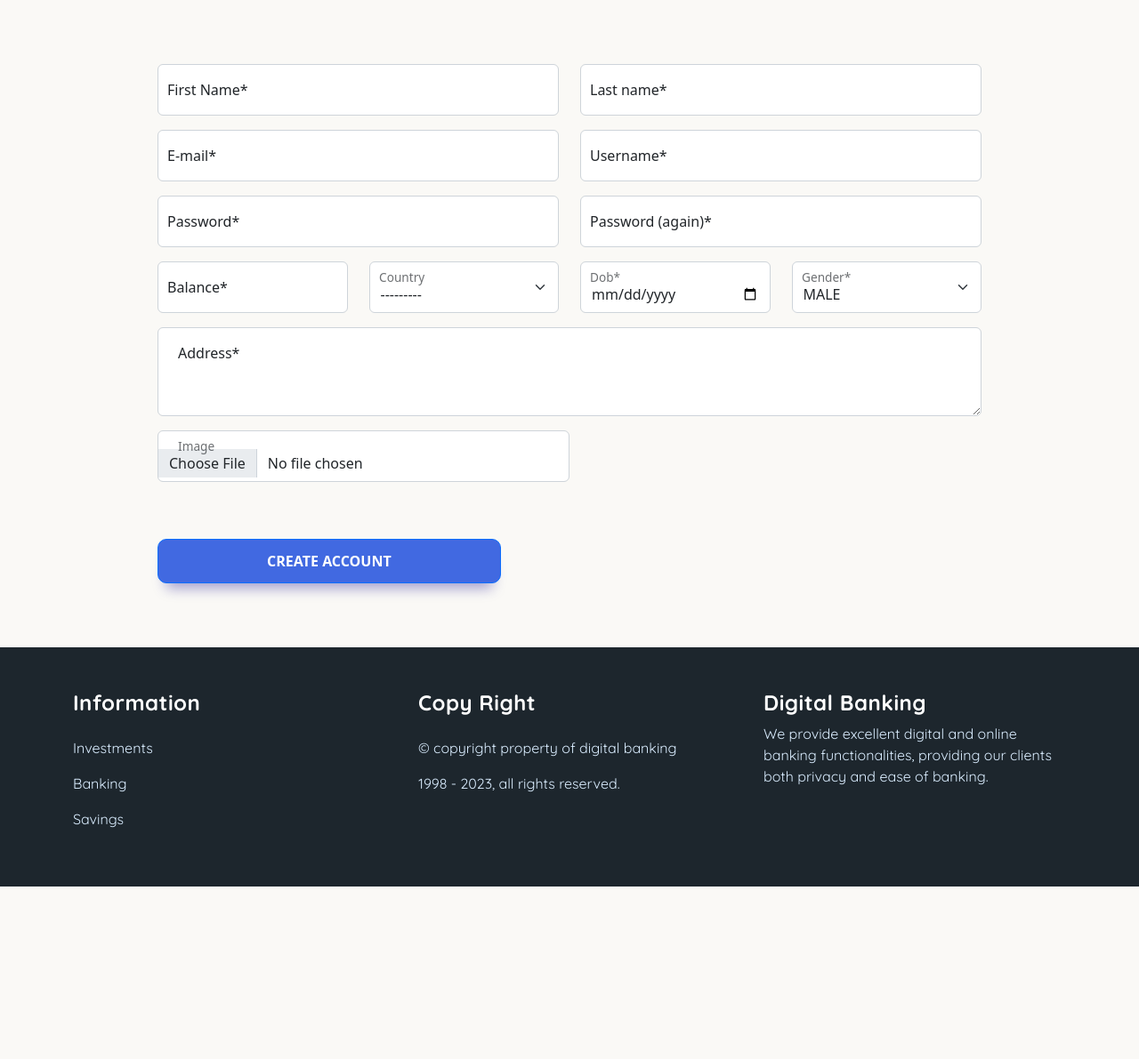
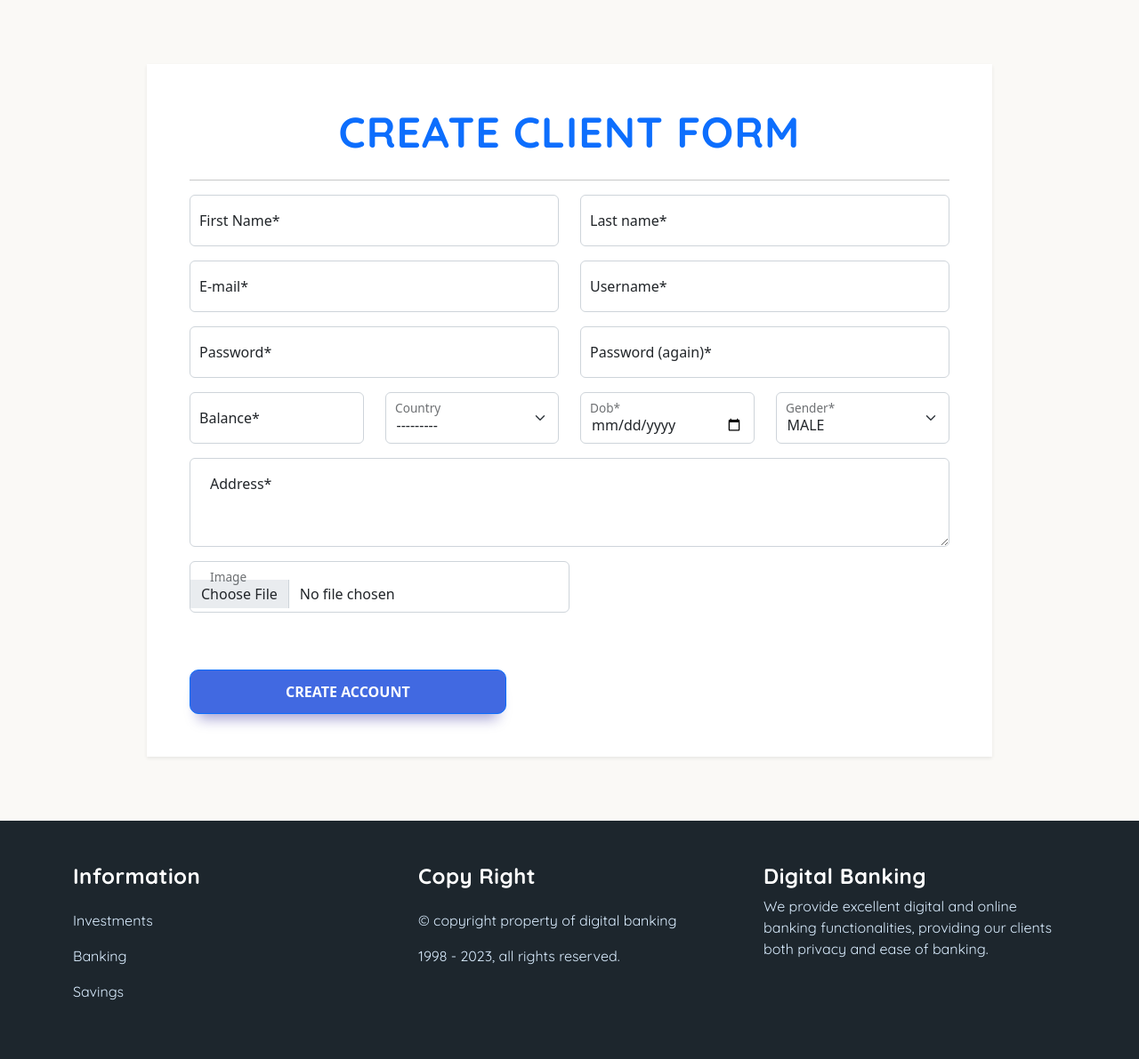
Before and after one commit to ndmichael/digital_banking, a Django app: page /admin_dashboard/register/client/ in a window 1280 px wide. Shown: the part 80-1271 px from the top of the page at 89% size. Before the commit the page ends 1077 px from the top, so only its background shows below. Run offline with Django 4.2, Linux system fonts and the light colour scheme; some libraries are stand-ins or nearby versions.

Commit message:
new form added in register page

```diff
--- a/admin_dashboard/templates/dashboard/register.html
+++ b/admin_dashboard/templates/dashboard/register.html
@@ -6,7 +6,11 @@
 <section id="staffadmin">
     <div class="container py-5">
         <section class="row py-4">
-            <div class="col-12 col-md-10 mx-auto">
+            <div class="col-12 col-md-10 mx-auto bg-white p-4 p-sm-5 shadow-sm">
+                <h3 class="text-center text-primary">CREATE CLIENT FORM</h3>
+                <p class="mb-4">
+                    <hr />
+                </p>
                 {% crispy c_form %}
             </div>
         </section>
```
